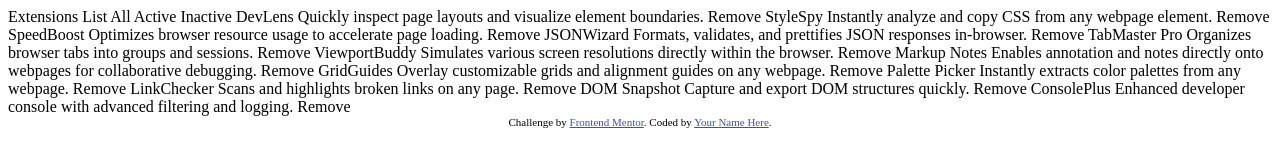
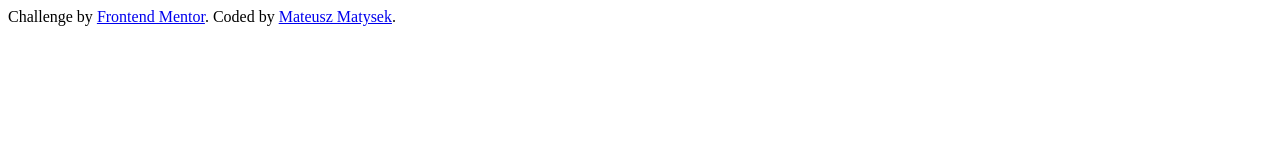
Before and after one commit to Skurczyflak/Browser-extension-manager-UI, a website: page index.html in a window 1280 px wide. Drawn offline with Linux system fonts and the light colour scheme.

Commit message:
Add basic css

```diff
--- a/index.html
+++ b/index.html
@@ -2,79 +2,15 @@
 <html lang="en">
 <head>
   <meta charset="UTF-8">
-  <meta name="viewport" content="width=device-width, initial-scale=1.0"> <!-- displays site properly based on user's device -->
-
+  <link rel="preconnect" href="https://fonts.googleapis.com">
+  <link rel="preconnect" href="https://fonts.gstatic.com" crossorigin>
+  <link href="https://fonts.googleapis.com/css2?family=Noto+Sans:ital,wght@0,100..900;1,100..900&display=swap" rel="stylesheet">
+  <meta name="viewport" content="width=device-width, initial-scale=1.0">
   <link rel="icon" type="image/png" sizes="32x32" href="./assets/images/favicon-32x32.png">
-
   <title>Frontend Mentor | Browser extensions manager UI</title>
-
-  <!-- Feel free to remove these styles or customise in your own stylesheet 👍 -->
-  <style>
-    .attribution { font-size: 11px; text-align: center; }
-    .attribution a { color: hsl(228, 45%, 44%); }
-  </style>
 </head>
 <body>
 
-  Extensions List
-
-  All
-  Active
-  Inactive
-
-  <!-- If you plan to use the JSON file to populate the data dynamically, you can delete the content below -->
-
-  DevLens
-  Quickly inspect page layouts and visualize element boundaries.
-  Remove
-
-  StyleSpy
-  Instantly analyze and copy CSS from any webpage element.
-  Remove
-
-  SpeedBoost
-  Optimizes browser resource usage to accelerate page loading.
-  Remove
-
-  JSONWizard
-  Formats, validates, and prettifies JSON responses in-browser.
-  Remove
-
-  TabMaster Pro
-  Organizes browser tabs into groups and sessions.
-  Remove
-
-  ViewportBuddy
-  Simulates various screen resolutions directly within the browser.
-  Remove
-
-  Markup Notes
-  Enables annotation and notes directly onto webpages for collaborative debugging.
-  Remove
-
-  GridGuides
-  Overlay customizable grids and alignment guides on any webpage.
-  Remove
-
-  Palette Picker
-  Instantly extracts color palettes from any webpage.
-  Remove
-
-  LinkChecker
-  Scans and highlights broken links on any page.
-  Remove
-
-  DOM Snapshot
-  Capture and export DOM structures quickly.
-  Remove
-
-  ConsolePlus
-  Enhanced developer console with advanced filtering and logging.
-  Remove
-
-  <div class="attribution">
-    Challenge by <a href="https://www.frontendmentor.io?ref=challenge">Frontend Mentor</a>.
-    Coded by <a href="#">Your Name Here</a>.
-  </div>
+  <footer class="attribution">Challenge by <a href="https://www.frontendmentor.io?ref=challenge">Frontend Mentor</a>. Coded by <a href="#">Mateusz Matysek</a>.</footer>
 </body>
 </html>
--- /dev/null
+++ b/sass/style.scss
@@ -0,0 +1,37 @@
+//Variables
+
+$font-primary: "Noto Sans", sans-serif;
+$font-size-paragraph: 16px;
+$weights-one: 400;  //weights 400
+$weights-two: 500;  //weights 500
+$weights-three: 700;    //weights 700
+$light-gradient: linear-gradient(180deg, #EBF2FC 0%, #EEF8F9 100%);
+$dark-gradient: linear-gradient(180deg, #040918 0%, #091540 100%);
+$color-red-one: hsl(3, 86%, 64%);   //red 400
+$color-red-two: hsl(3, 71%, 56%);   //red 500
+$color-red-three: hsl(3, 77%, 44%); //red 700
+
+$neutral-nine: hsl(227, 75%, 14%);   //Neutral 900
+$neutral-eight: hsl(226, 25%, 17%);   //Neutral 800
+$neutral-seven: hsl(225, 23%, 24%);   //Neutral 700
+$neutral-six: hsl(226, 11%, 37%);   //Neutral 600
+$neutral-three: hsl(0, 0%, 78%);  //Neutral 300
+$neutral-two: hsl(217, 61%, 90%);   //Neutral 200
+$neutral-one: hsl(0, 0%, 93%);  //Neutral 100
+$neutral-zero: hsl(200, 60%, 99%); //Neutral 0
+
+.attribution {
+    font-size: 11px;
+    text-align: center;
+}
+.attribution a {
+    color: hsl(228, 45%, 44%);
+}
+
+.container {
+    max-width: 1440px;
+}
+
+@media screen and (min-width: 375px) {
+
+  }
```
Also changed, not shown: package.json (+34 -5 lines), css/style.css (added), js/script.js (added), 3 other files.
